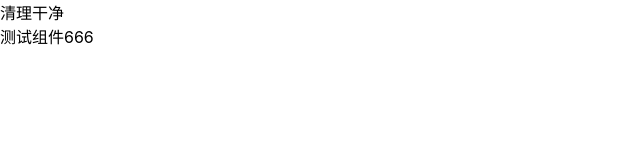
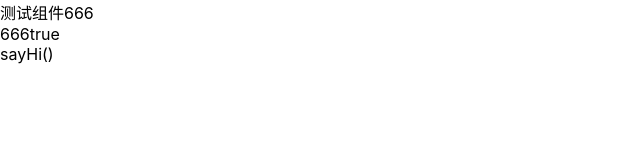
Before and after one commit to techpang666/super_react, a React (Create React App) app: page / in a window 1280 px wide. Shown: the top 160 px of the page, without its empty margins (0-640 px from the left). Built offline with nearby package versions, Linux system fonts and the light colour scheme.

Commit message:
what is JSX

```diff
--- a/src/App.js
+++ b/src/App.js
@@ -1,10 +1,11 @@
 import TestComponent from './TestComponent'
+import JSXDemo from './JSXDemo'
 
 function App() {
   return (
     <div className="App">
-      清理干净
       <TestComponent></TestComponent>
+      <JSXDemo></JSXDemo>
     </div>
   );
 }
--- /dev/null
+++ b/src/JSXDemo.js
@@ -0,0 +1,19 @@
+function sayHi() {
+  return (
+    <div>
+      sayHi()
+    </div>
+  )
+}
+
+function JSXDemo() {
+  return (
+    <div>
+      {666}
+      { 1 < 2 ? 'true' : 'false' }
+      {sayHi()}
+    </div>
+  )
+}
+
+export default JSXDemo
```
Also changed, not shown: 1 other file (tests, documents, lock files or other folders).
